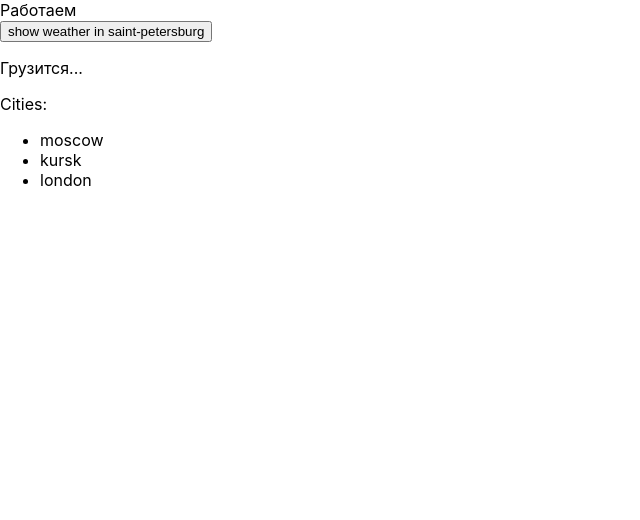
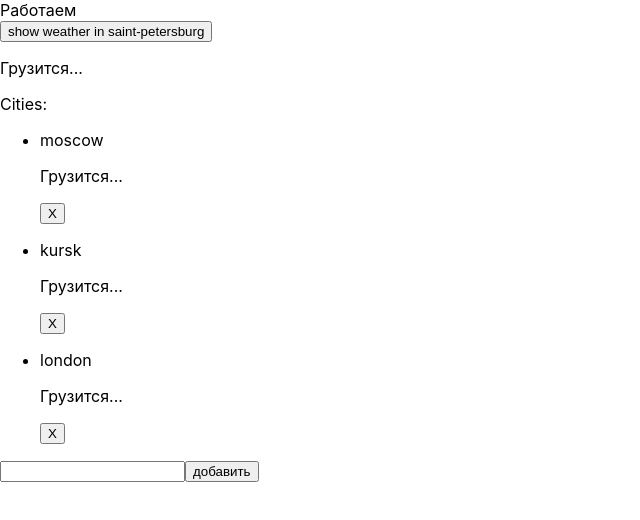
Before and after one commit to karasikrus/web2lab2, a React (Create React App) app: page / in a window 1280 px wide. Shown: the top 520 px of the page, without its empty margins (0-640 px from the left). Built offline with nearby package versions, Linux system fonts and the light colour scheme; no server answers.

Commit message:
list of cities is shown

```diff
--- /dev/null
+++ b/src/components/add-city.js
@@ -0,0 +1,26 @@
+import React from 'react';
+class AddCity extends React.Component{
+
+    state = {
+        city: undefined
+    }
+
+    addCity = (e) =>{
+        e.preventDefault();
+        console.log("dobavlyayem gorod ", e.target[0].value);
+        this.props.addCity(e.target[0].value);
+    }
+
+    render() {
+        return(
+            <div>
+                <form onSubmit={this.addCity}>
+                    <input></input>
+                    <button>добавить</button>
+                </form>
+            </div>
+        );
+    }
+
+}
+export default AddCity
--- a/src/components/city-list.js
+++ b/src/components/city-list.js
@@ -1,20 +1,47 @@
 import React from 'react';
+import LocationWeatherInfo from "./location-weather-info";
+import DeleteCity from "./delete-city";
+import AddCity from "./add-city";
 
 class CityList extends React.Component{
     state = {
         cities: ['moscow', 'kursk', 'london']
     }
 
+    addCity = (city) => {
+        let cities = this.state.cities;
+        cities.push(city);
+        this.setState({
+            cities: cities
+        });
+    }
+
+    removeCity = (city) => {
+        let cities = this.state.cities;
+        const index = cities.indexOf(city);
+        cities.splice(index,1);
+        this.setState({
+            cities: cities
+        });
+    }
+
     formatCities = (cities) =>{
         return cities.map((city) =>
-                <li>{city}</li>);
+            <li>
+                <p>{city}</p>
+                <LocationWeatherInfo city={city}/>
+                <DeleteCity city={city} removeCity={this.removeCity}/>
+            </li>
+        );
     };
 
     render() {
         return(
             <div>
+
                 <p>Cities: </p>
                 <ul>{this.formatCities(this.state.cities)}</ul>
+                <AddCity addCity={this.addCity}/>
             </div>
 
         );
--- /dev/null
+++ b/src/components/delete-city.js
@@ -0,0 +1,18 @@
+import React from 'react';
+class DeleteCity extends React.Component{
+
+    deleteCity = () =>{
+        console.log("udolyayem gorod ", this.props.city);
+        this.props.removeCity(this.props.city);
+    }
+
+    render() {
+        return(
+          <div>
+              <button onClick={this.deleteCity}>X</button>
+          </div>
+        );
+    }
+
+}
+export default DeleteCity
```
